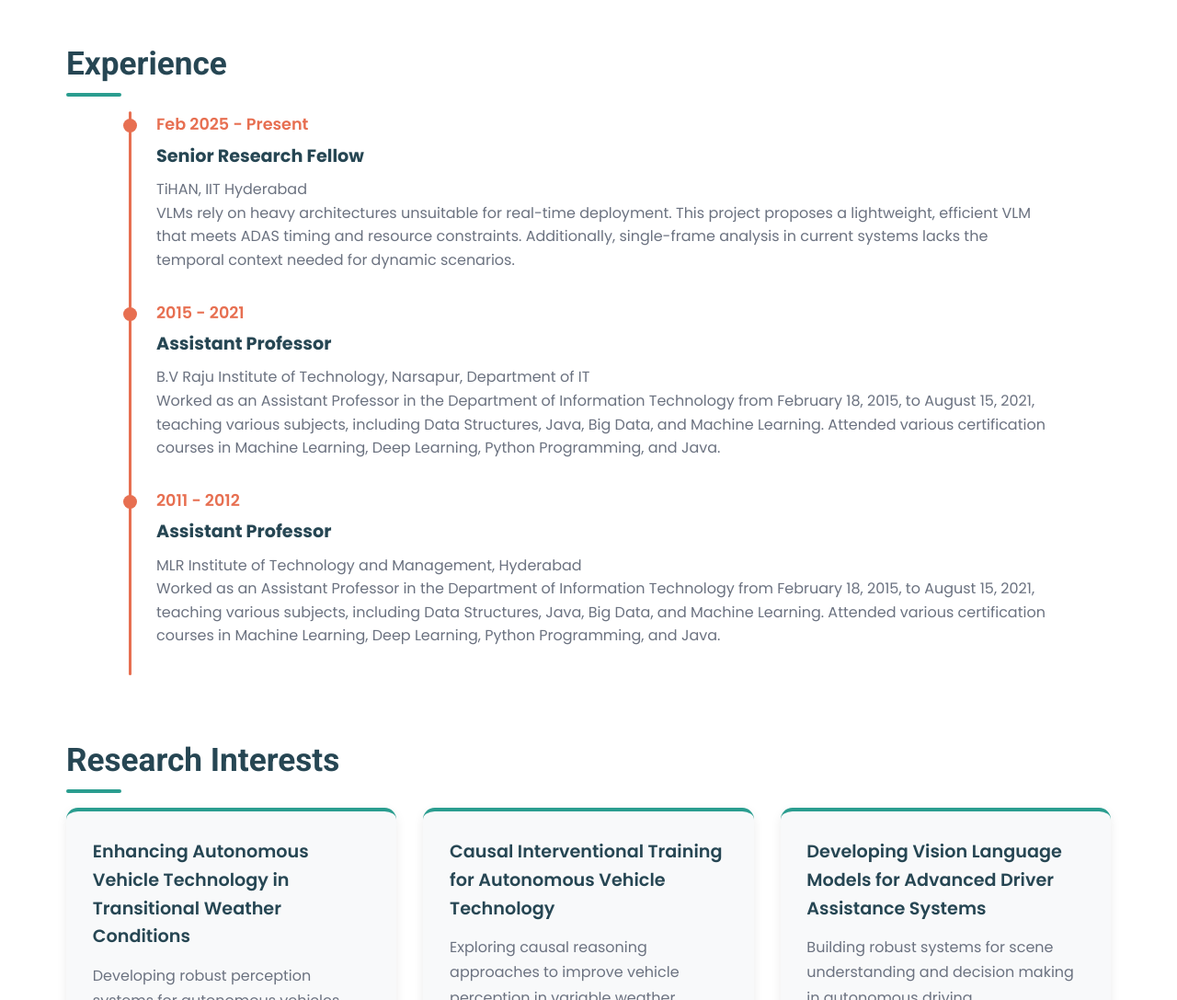
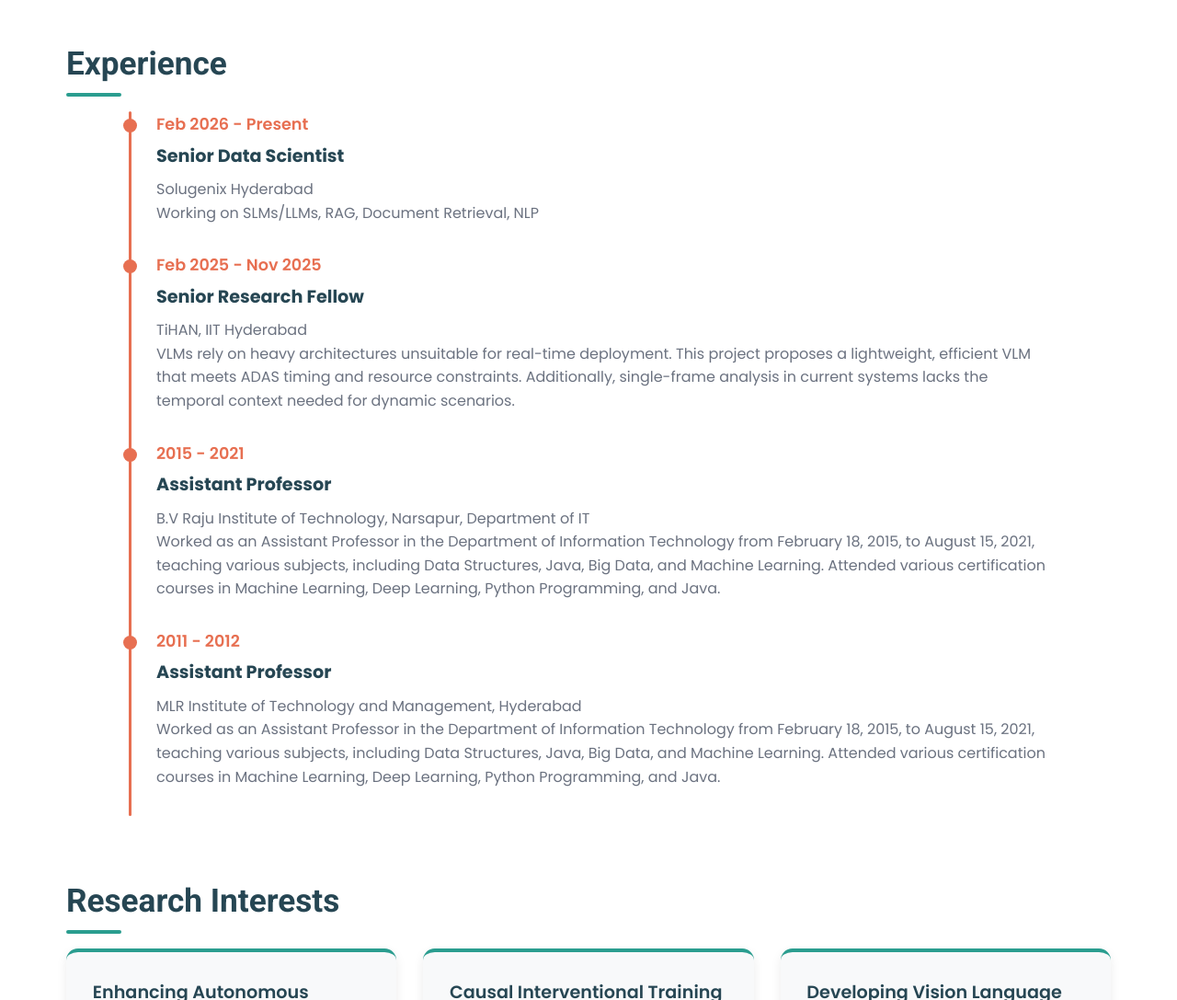
Before and after one commit to mk15001/cv, a website: page index.html in a window 1280 px wide. Shown: the part 1700-2787 px from the top of the page at 92% size. Drawn offline with Linux system fonts and the light colour scheme.

Commit message:
Update index.html

```diff
--- a/index.html
+++ b/index.html
@@ -881,10 +881,17 @@ nav ul li a:hover {
 
         <section id="experience" class="experience">
             <h2>Experience</h2>
+
             <div class="timeline">
+                <div class="timeline-item">
+                    <div class="date"> Feb 2026 - Present</div>
+                    <h3>Senior Data Scientist</h3>
+                    <p>Solugenix Hyderabad</p>
+                    <p>Working on SLMs/LLMs, RAG, Document Retrieval, NLP</p>
+                </div>
 
                 <div class="timeline-item">
-                    <div class="date"> Feb 2025 - Present</div>
+                    <div class="date"> Feb 2025 - Nov 2025</div>
                     <h3>Senior Research Fellow</h3>
                     <p>TiHAN, IIT Hyderabad</p>
                     <p>VLMs rely on heavy architectures unsuitable for real-time deployment. This project proposes a lightweight, efficient VLM that meets ADAS timing and resource constraints. Additionally, single-frame analysis in current systems lacks the temporal context needed for dynamic scenarios.</p>
```
